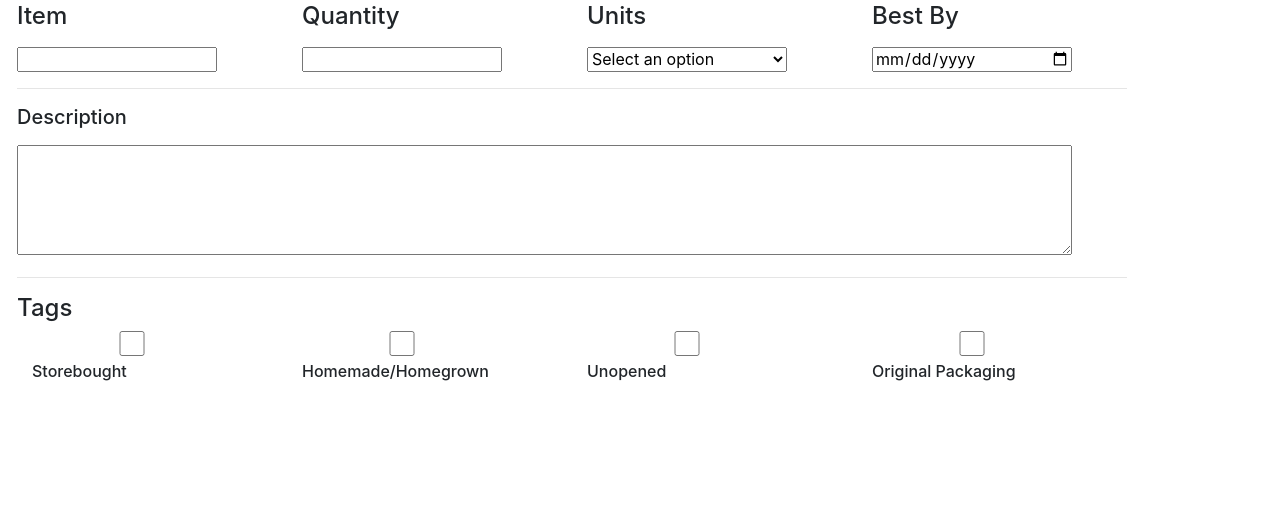
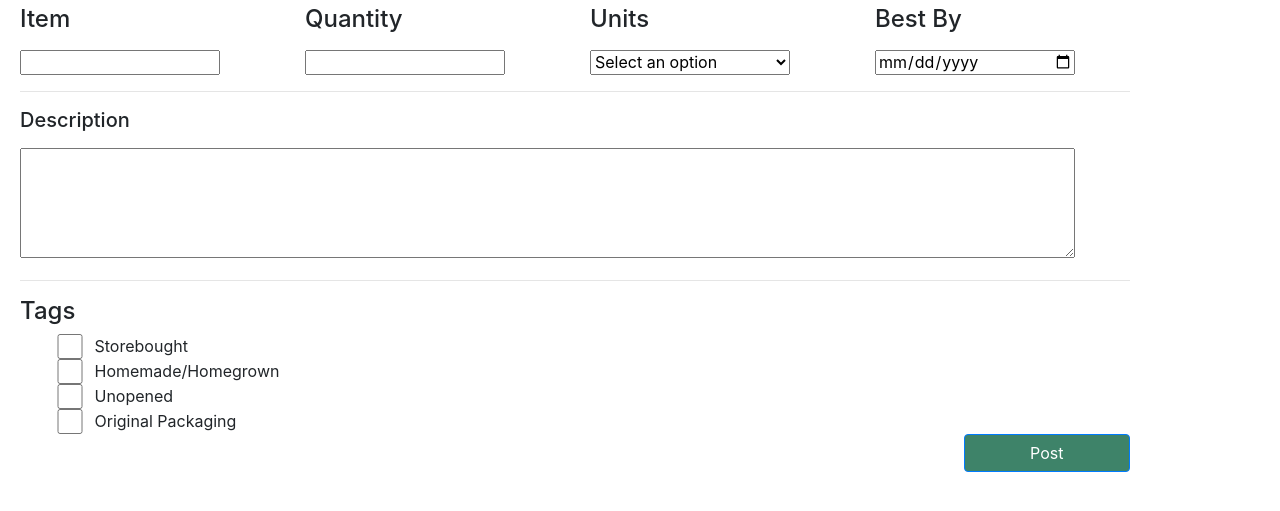
Before and after one commit to rutvi-s2/FinalProj, a Django app: template coloring/templates/coloring/newlisting.html in a window 1280 px wide. Shown: the part 137-648 px from the top of the page. Run offline with Django 3.2, Linux system fonts and the light colour scheme; the template is opened without the code that fills it, so the values that code supplies are empty; some libraries are stand-ins or nearby versions; some web fonts are replaced.

Commit message:
css stuff good enough for now -- ab to start making functional

```diff
--- a/coloring/templates/coloring/newlisting.html
+++ b/coloring/templates/coloring/newlisting.html
@@ -38,10 +38,19 @@
          -webkit-box-sizing: border-box;
          box-sizing: border-box;
          }
-        tag_label {
-        display: inline-block;
-        width: 150px;
-        text-align: right;
+         .checkbox-wrapper {
+         white-space: nowrap
+         }
+         .checkbox {
+         vertical-align: top;
+         display:inline
+         }
+         .checkbox-label {
+         white-space: normal;
+         display:inline;
+         margin-left:-80px;
+         vertical-align: top;
+         }
          }
          /*     #myCanvas {
          border: 1px solid black;
@@ -75,7 +84,7 @@
             <h id="subheading" style="margin:9px;">New Listing</h>
          </b>
       </nav>
-    <div class="container" style="margin:2px">
+      <div class="container" style="margin:5px">
          <div class="row">
             <div class="col">
                <h4><label for="item_name">Item</label></h4>
@@ -110,29 +119,34 @@
          <hr>
          </hr>
          <h4>Tags</h4>
-      <div class="row">
-         <div class="col-3">
-           <div class="container">
-            <input type="checkbox" id="storebought" >
-            <h6><label for="storebought">Storebought</label></h6>
-
+         <div class="container" style="margin-left:-80px;">
+            <div class="col">
+               <div class="text-left checkbox-wrapper">
+                  <input type="checkbox" id="storebought" class="checkbox">
+                  <label class="checkbox-label" for="storebought">Storebought</label>
                </div>
             </div>
-         <div class="col-3">
-            <input type="checkbox" id="homemade">
-               <h6><label for="homemade">Homemade/Homegrown</label></h6>
+            <div class="col">
+               <div class="text-left checkbox-wrapper">
+                  <input type="checkbox" id="homemade" class="checkbox">
+                  <label class="checkbox-label" for="homemade">Homemade/Homegrown</label>
                </div>
-         <div class="col-3">
-            <input type="checkbox" id="unopened">
-               <h6><label for="unopened">Unopened</label></h6>
             </div>
-         <div class="col-3">
-            <input type="checkbox" id="og_packaging">
-               <h6><label for="og_packaging">Original Packaging</label></h6>
+            <div class="col">
+               <div class="text-left checkbox-wrapper">
+                  <input type="checkbox" id="unopened" class="checkbox">
+                  <label class="checkbox-label" for="unopened">Unopened</label>
+               </div>
+            </div>
+            <div class="col">
+               <div class="text-left checkbox-wrapper">
+                  <input type="checkbox" id="og_packaging" class="checkbox">
+                  <label class="checkbox-label" for="og_packaging">Original Packaging</label>
                </div>
             </div>
          </div>
-
+        <button class="btn btn-primary btn-large" id="save" style="float: right; background-color:#3e8369;width:15%; ">Post</button>
+      </div>
       <!--
          <div class="container">
 
```
Lines whose indentation alone changed are shown as unchanged.
